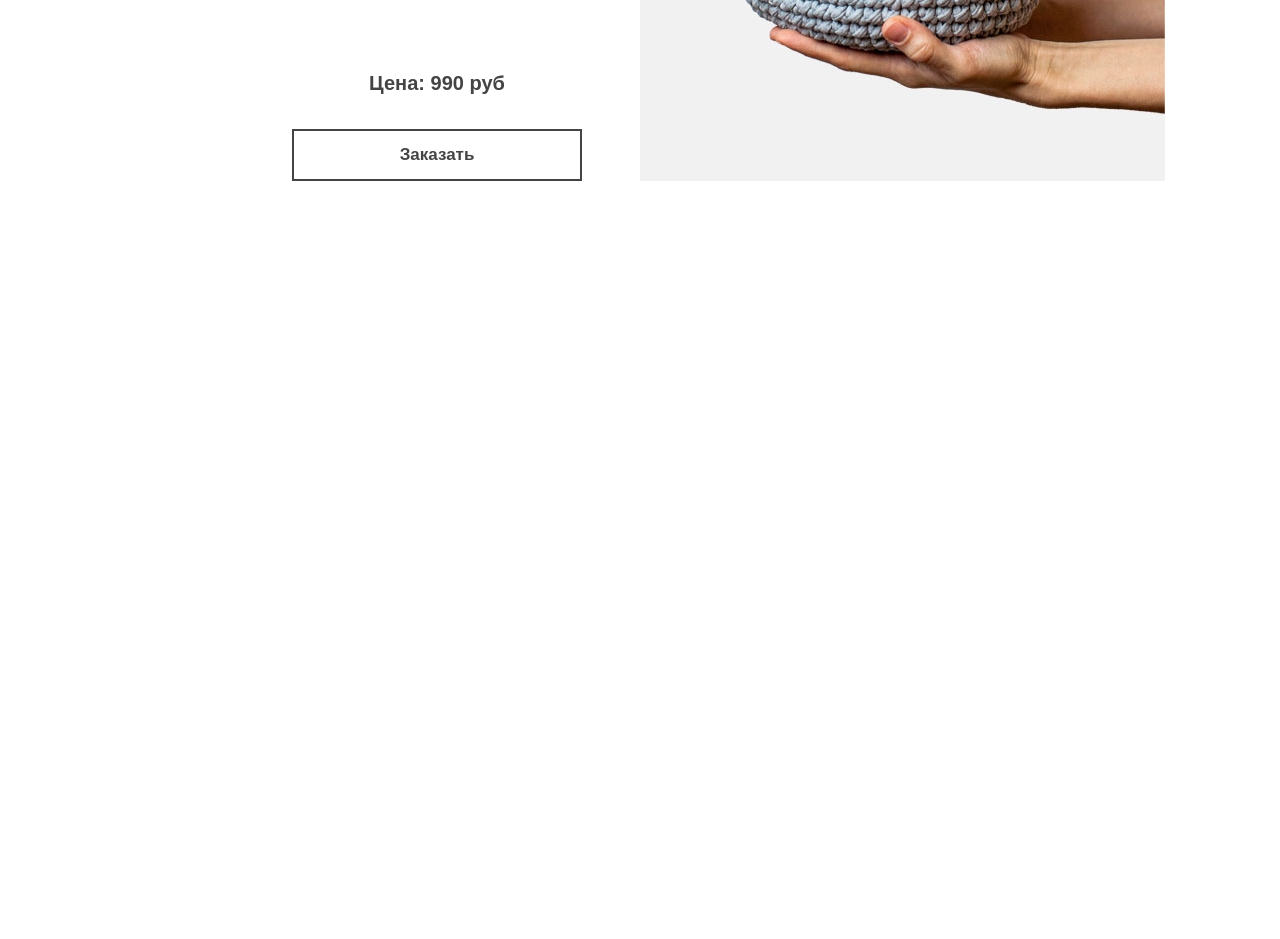
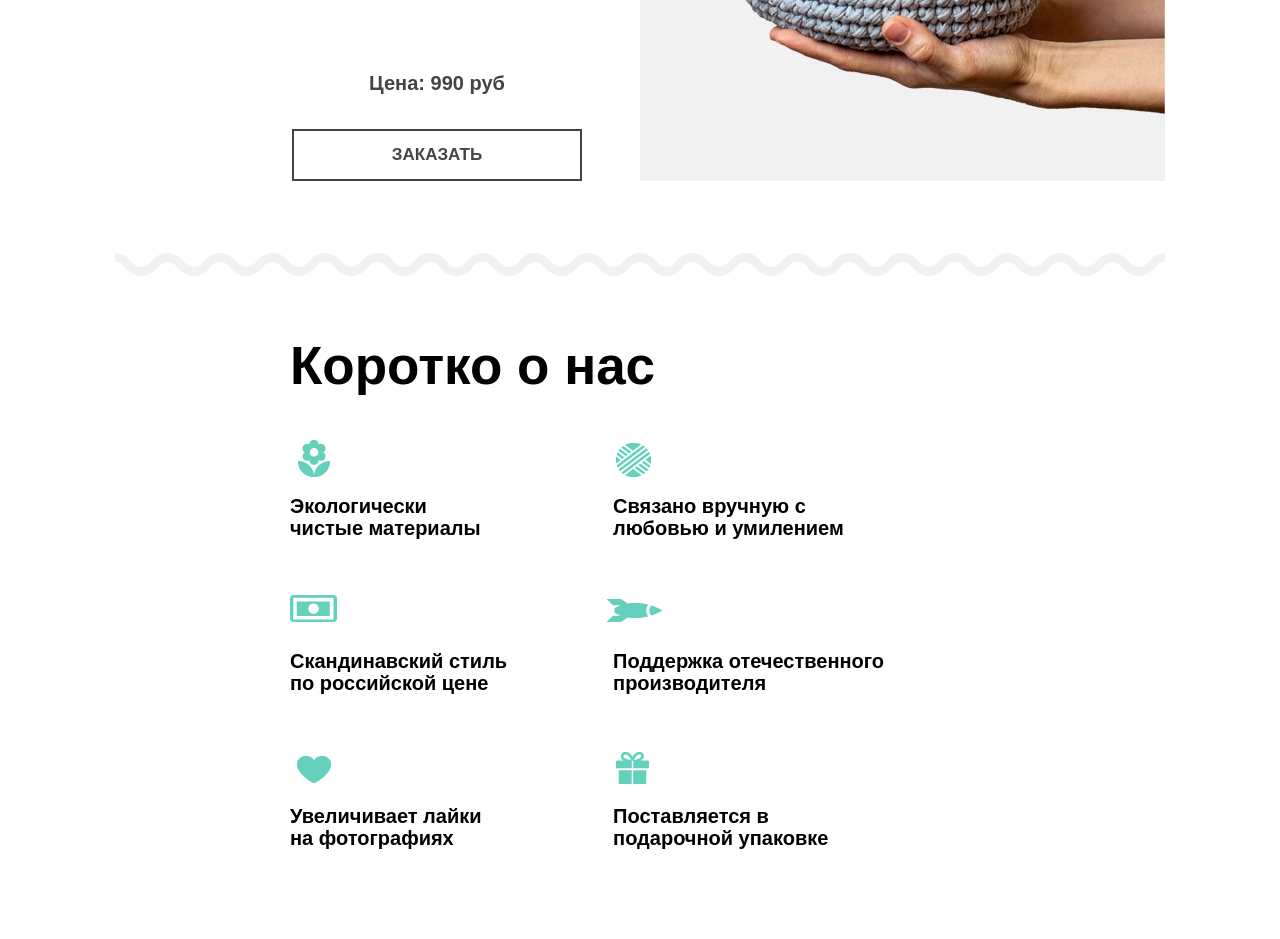
Before and after one commit to Bevados/mishka, a website: page source/index.html in a window 1280 px wide. Shown: the part 1360-2299 px from the top of the page. Before the commit the page ends 1613 px from the top, so only its background shows below. Drawn offline with Linux system fonts and the light colour scheme.

Commit message:
Added block about-us for page index

```diff
--- a/source/index.html
+++ b/source/index.html
@@ -86,6 +86,19 @@
                     </div>
                 </div>
             </section>
+            <section class="about-us">
+                <div class="about-us__wrapper">
+                    <h2 class="about-us__title">Коротко о нас</h2>
+                    <ul class="about-us__list">
+                        <li class="about-us__item">Экологически<br>чистые материалы</li>
+                        <li class="about-us__item">Скандинавский стиль<br>по российской цене</li>
+                        <li class="about-us__item">Увеличивает лайки<br>на фотографиях</li>
+                        <li class="about-us__item">Связано вручную с<br>любовью и умилением</li>
+                        <li class="about-us__item">Поддержка отечественного<br>производителя</li>
+                        <li class="about-us__item">Поставляется в<br>подарочной упаковке</li>
+                    </ul>
+                </div>
+            </section>
         </main>
     </body>
 </html>
--- /dev/null
+++ b/source/sass/blocks/index/about-us.scss
@@ -0,0 +1,160 @@
+.about-us {
+    margin: 0 auto;
+    min-width: 320px;
+    max-width: 1250px;
+    width: 100%;
+    background-color: #fff;
+}
+
+.about-us__wrapper {
+    margin: 0 auto;
+    padding: 34px 30px 56px;
+    position: relative;
+    min-width: 320px;
+    max-width: 1050px;
+    width: 100%;
+    &::before {
+        content: '';
+        position: absolute;
+        top: 0;
+        left: 0;
+        display: inline-block;
+        width: 100%;
+        height: 100%;
+        background-image: url('../img/about-us-zigzag.png');
+        background-repeat: no-repeat;
+        background-size: contain;
+    }
+}
+
+.about-us__title {
+    margin-bottom: 31px;
+    @include font('OpenSans', 25px, 30px, bold, #000);
+}
+
+.about-us__list {
+    display: grid;
+    grid-gap: 29px 0;
+    width: 100%;
+}
+
+.about-us__item {
+    padding-top: 54px;
+    position: relative;
+    width: 100%;
+    @include font('OpenSans', 17px, 20px, bold, #000);
+    &:first-child:before {
+        content: '';
+        position: absolute;
+        top: 0;
+        left: 8px;
+        display: inline-block;
+        width: 32px;
+        height: 37px;
+        background-image: url('../img/about-us_icon-1.png');
+        background-repeat: no-repeat;
+    }
+    &:nth-child(2):before {
+        content: '';
+        position: absolute;
+        top: 0;
+        left: 0;
+        display: inline-block;
+        width: 47px;
+        height: 27px;
+        background-image: url('../img/about-us_icon-2.png');
+        background-repeat: no-repeat;
+    }
+    &:nth-child(3):before {
+        content: '';
+        position: absolute;
+        top: 6px;
+        left: 7px;
+        display: inline-block;
+        width: 34px;
+        height: 27px;
+        background-image: url('../img/about-us_icon-3.png');
+        background-repeat: no-repeat;
+    }
+    &:nth-child(4):before {
+        content: '';
+        position: absolute;
+        top: 3px;
+        left: 3px;
+        display: inline-block;
+        width: 35px;
+        height: 34px;
+        background-image: url('../img/about-us_icon-4.png');
+        background-repeat: no-repeat;
+    }
+    &:nth-child(5):before {
+        content: '';
+        position: absolute;
+        top: 4px;
+        left: -6px;
+        display: inline-block;
+        width: 55px;
+        height: 23px;
+        background-image: url('../img/about-us_icon-5.png');
+        background-repeat: no-repeat;
+    }
+    &:nth-child(6):before {
+        content: '';
+        position: absolute;
+        top: 2px;
+        left: 3px;
+        display: inline-block;
+        width: 33px;
+        height: 32px;
+        background-image: url('../img/about-us_icon-6.png');
+        background-repeat: no-repeat;
+    }
+}
+
+
+@media (min-width: 580px) {
+    .about-us__list {
+        grid-template-rows: 1fr 1fr 1fr;
+        grid-auto-flow: column;
+    }
+}
+
+@media (min-width: 728px) and (max-width:767px) {
+    .about-us__wrapper {
+        margin: 0 auto;
+        width: 728px;
+    }
+}
+
+@media (min-width: 768px) {
+    .about-us__wrapper {
+        padding: 67px 50px 83px;
+    }
+
+    .about-us__title {
+        margin-bottom: 47px;
+        @include font('OpenSans', 43px, 50px, bold, #000);
+    }
+
+    .about-us__list {
+
+        grid-gap: 56px 0;
+    }
+
+    .about-us__item {
+        padding-top: 55px;
+        @include font('OpenSans', 20px, 22px, bold, #000);
+    }
+
+}
+
+@media (min-width: 1050px) {
+    .about-us__wrapper {
+        padding: 84px 175px 90px;
+    }
+
+    .about-us__title {
+        margin-bottom: 46px;
+        @include font('OpenSans', 53px, 57px, bold, #000);
+    }
+}
--- a/source/sass/blocks/index/product-week.scss
+++ b/source/sass/blocks/index/product-week.scss
@@ -109,7 +109,16 @@
     width: 100%;
     @include font('OpenSans', 17px, 20px, bold, #444444);
     text-align: center;
+    text-transform: uppercase;
     border: 2px solid #444444;
+    &:hover {
+        color: rgba(255, 255, 255, 1);
+        background-color: #444;
+    }
+    &:active {
+        color: #ffffff4d;
+
+    }
 }
 
 .product-week__picture {
--- a/source/sass/style.scss
+++ b/source/sass/style.scss
@@ -4,3 +4,4 @@
 @import "blocks/footer";
 @import "blocks/index/product";
 @import "blocks/index/product-week";
+@import "blocks/index/about-us";
```
Also changed, not shown: source/css/style.css, source/img/about-us-zigzag.png (added), source/img/about-us_icon-1.png (added), source/img/about-us_icon-2.png (added), source/img/about-us_icon-3.png (added), source/img/about-us_icon-4.png (added), source/img/about-us_icon-5.png (added), source/img/about-us_icon-6.png (added).
